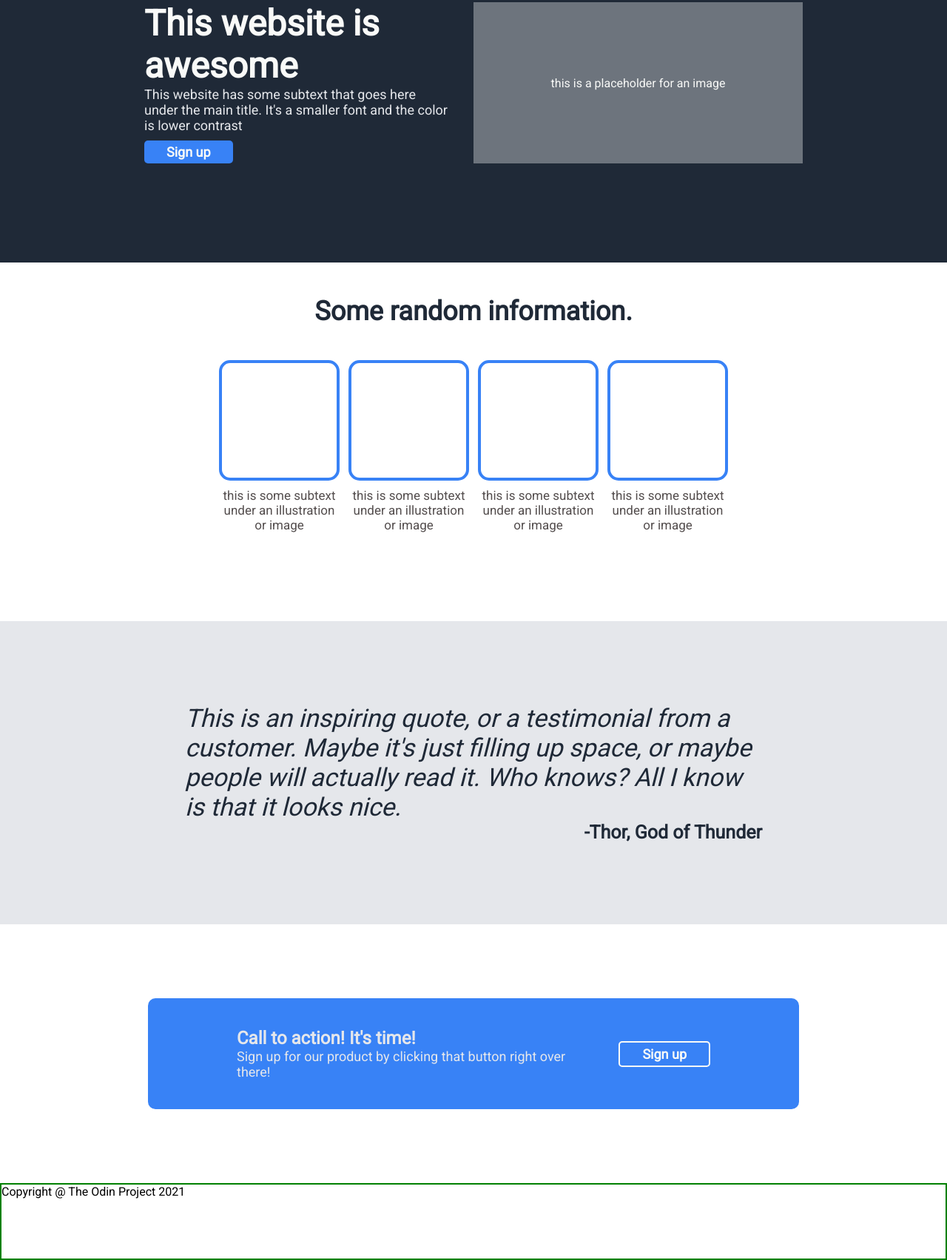
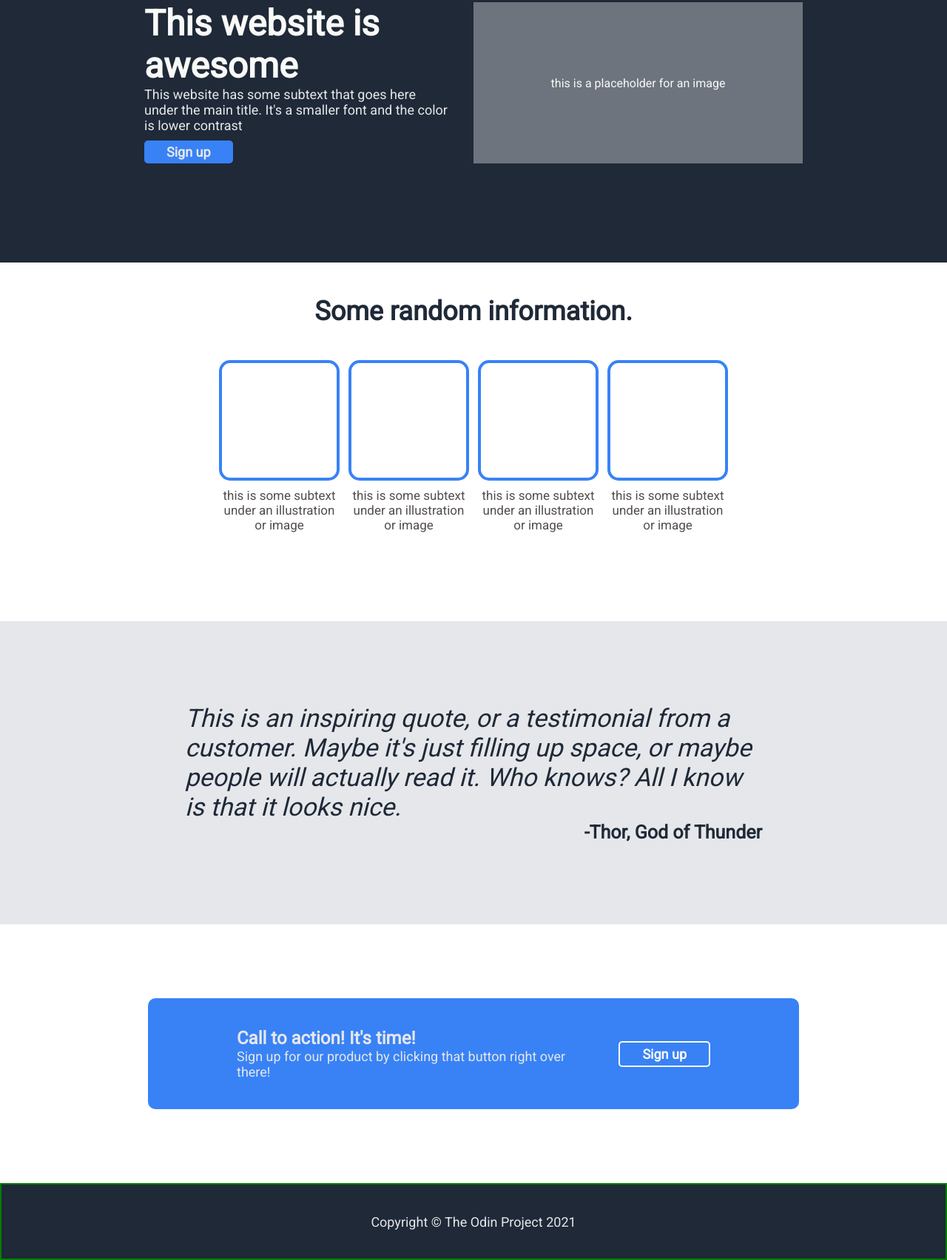
Before and after one commit to Yahds/landing-page, a plain HTML site: page index.html in a window 1280 px wide. Shown: the part 160-1864 px from the top of the page at 74% size. Drawn offline with Linux system fonts and the light colour scheme.

Commit message:
Modified Footer and added minor changes to overall webpage

```diff
--- a/index.html
+++ b/index.html
@@ -19,7 +19,7 @@
                 <div class="desc-holder">
                     <h1>This website is awesome</h1>
                     <p>This website has some subtext that goes here under the main title. It's a smaller font and the color is lower contrast</p>
-                    <button class="sign-up">Sign up</button>
+                    <button class="sign-up"><a href="#">Sign up</a></button>
                 </div>
                 <div class="img-holder">
                     <div class="img-txt">this is a placeholder for an image</div>
@@ -60,12 +60,12 @@
                     <div class="sign-up-txt-2">Sign up for our product by clicking that button right over there!</div>
                 </div>
                 <div class="btn-holder">
-                    <button class="sign-up">Sign up</button>
+                    <button class="sign-up"><a href = "#">Sign up</a></button>
                 </div>
             </div>
        </section>
        <footer>
-            <div class="copyright">Copyright @ The Odin Project 2021</div>
+            <div class="copyright">Copyright © The Odin Project 2021</div>
        </footer>
     </body>
 </html>
--- a/styles.css
+++ b/styles.css
@@ -9,6 +9,7 @@
 
 a{
     text-decoration: none;
+    color: black;
 }
 
 /* Header */
@@ -38,7 +39,7 @@ header .header-links{
 
 header .header-links a,
 header .header-holder .desc-holder p,
-header .header-holder .desc-holder .sign-up{
+header .header-holder .desc-holder .sign-up a{
     font-size: 18px;
     color: #E5E7EB;
 }
@@ -191,7 +192,6 @@ section#sign-up .sign-up-holder .btn-holder{
     align-self: center;
     width: 30%;
     justify-content: end;
-
 }
 
 section#sign-up .btn-holder .sign-up{
@@ -207,8 +207,20 @@ section#sign-up .btn-holder .sign-up{
     font-size: 18px;
 }
 
+section#sign-up .btn-holder .sign-up a{
+    color: #F9FAF8;
+}
 /* Footer */
 footer{
     border: 2px solid green;
     height: 100px;
+    background-color: #1F2937;
+    display: flex;
+    justify-content: center;
 }
+
+footer .copyright{
+    align-self: center;
+    font-size: 18px;
+    color: #E5E7EB;
+}
```
